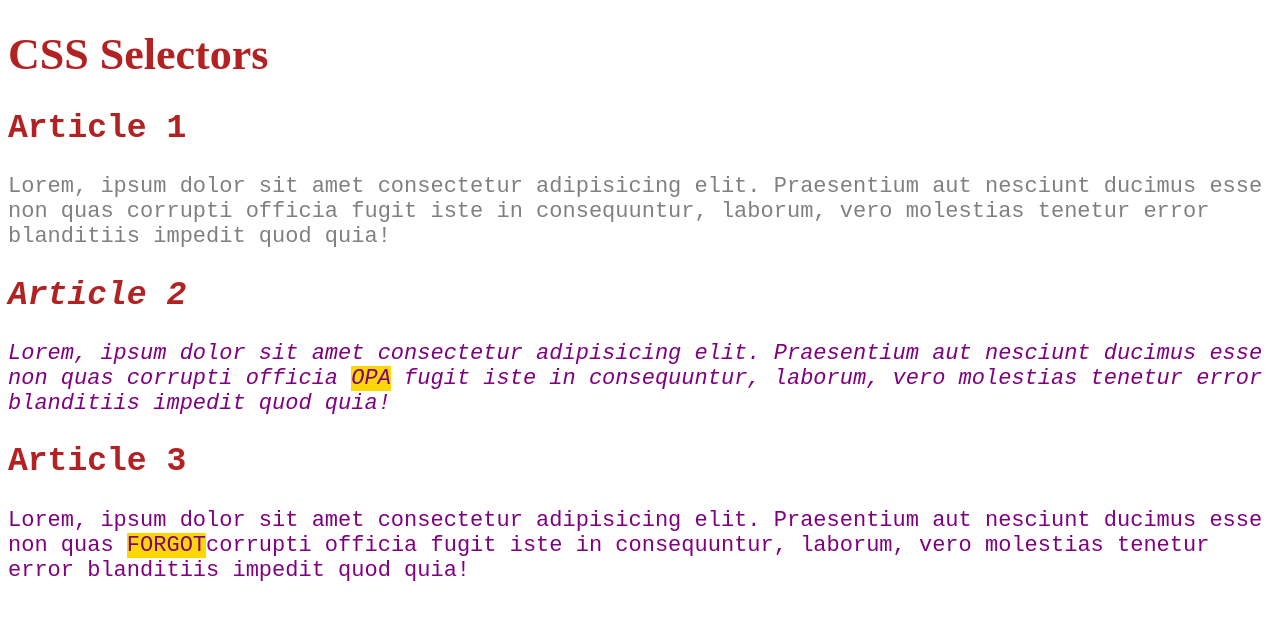
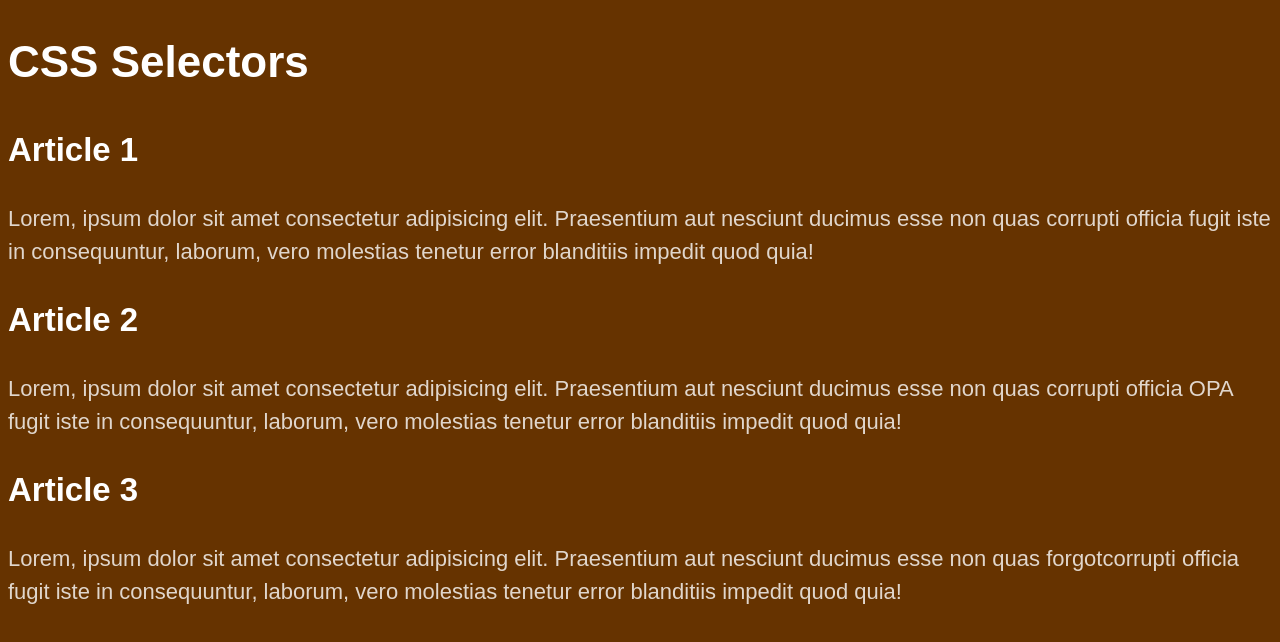
Before and after one commit to mantagute/get_to_know_with_CSS, a plain HTML site: page index.html in a window 1280 px wide. Drawn offline with Linux system fonts and the light colour scheme.

Commit message:
playing with colors

```diff
--- a/css/style.css
+++ b/css/style.css
@@ -1,27 +1,11 @@
 body {
     font-size: 22px;
+    font-family: Arial, Helvetica, sans-serif;
+    line-height: 1.5;
+    background: #663300;
+    color: rgb(255, 255, 255);
 }
 
-main {
-    font-family: monospace;
+p{
+    color: rgba(255, 255, 255, 0.8);
 }
-
-h1,h2 {
-    color: firebrick;
-}
-p {
-    color: purple;
-}
-
-.highlight {
-    text-transform: uppercase;
-    background-color: gold;
-}
-
-.gray {
-    color: gray;
-}
-
-#second {
-    font-style: italic;
-}
```
